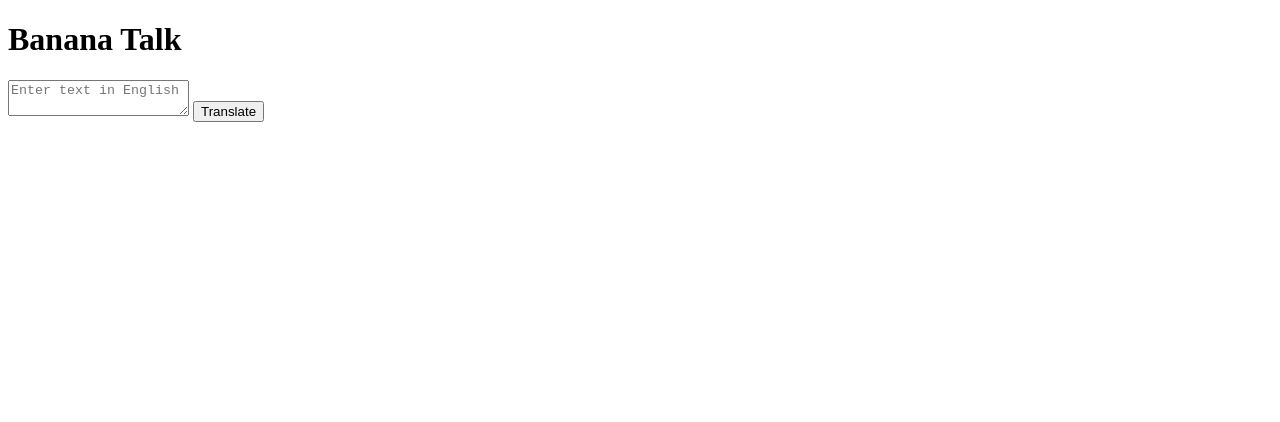
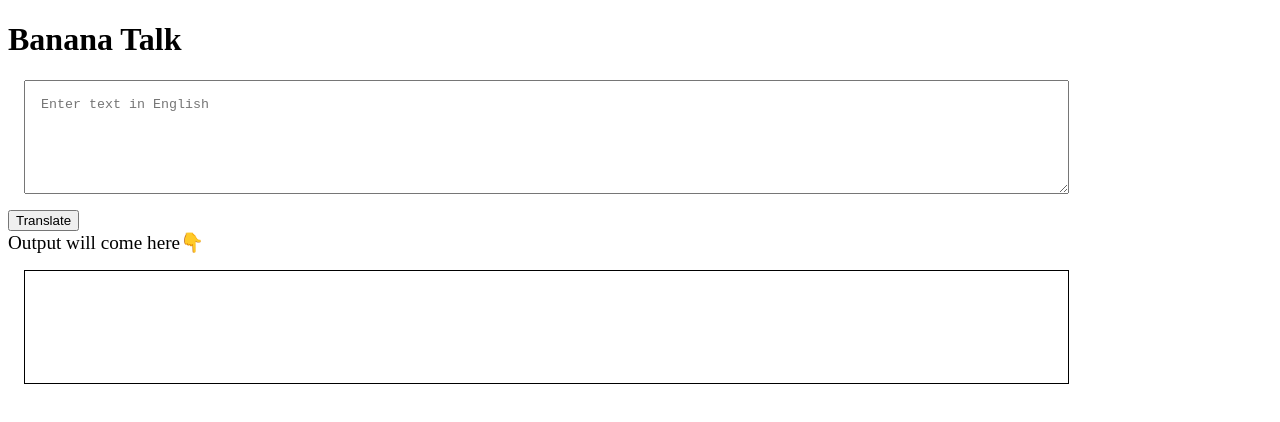
Before and after one commit to harshitag8/Banana-Talk, a plain HTML site: page index.html in a window 1280 px wide. Drawn offline with Linux system fonts and the light colour scheme.

Commit message:
input output processing

```diff
--- a/app.js
+++ b/app.js
@@ -9,12 +9,16 @@
 
 var btnTranslate = document.querySelector("#btn-translate");
 var txtInput = document.querySelector("#txt-input");
+var outputDiv = document.querySelector("#output")
 
-console.log(txtInput)
+console.log(txtInput);
+console.log(outputDiv);
 
 function clickHandler() {
     console.log("Clicked!!");
     console.log("input", txtInput.value);
+
+    outputDiv.innerText = "Translation >>" + txtInput.value;
 };
 
 btnTranslate.addEventListener("click", clickHandler)
--- a/index.html
+++ b/index.html
@@ -6,12 +6,31 @@
     <meta name="viewport" content="width=device-width, initial-scale=1.0">
     <meta http-equiv="X-UA-Compatible" content="ie=edge">
     <title>Banana Talk</title>
+    <style>
+        textarea{
+            width: 80%;
+            height: 10vh;
+            display: block;
+            margin: 1rem;
+            padding: 1rem;
+        }
+
+        #output{
+            border: 1px solid black;
+            height: 10vh;
+            width: 80%;
+            margin: 1rem;
+            padding: 1rem;
+        }
+    </style>
 </head>
 
 <body>
     <h1>Banana Talk</h1>
     <textarea id="txt-input" placeholder="Enter text in English"></textarea>
     <button id="btn-translate">Translate</button>
+    <div style="font-size: larger;">Output will come here👇</div>
+    <div id="output"></div>
     <script src="app.js" type="text/javascript"></script>
 </body>
 
```
